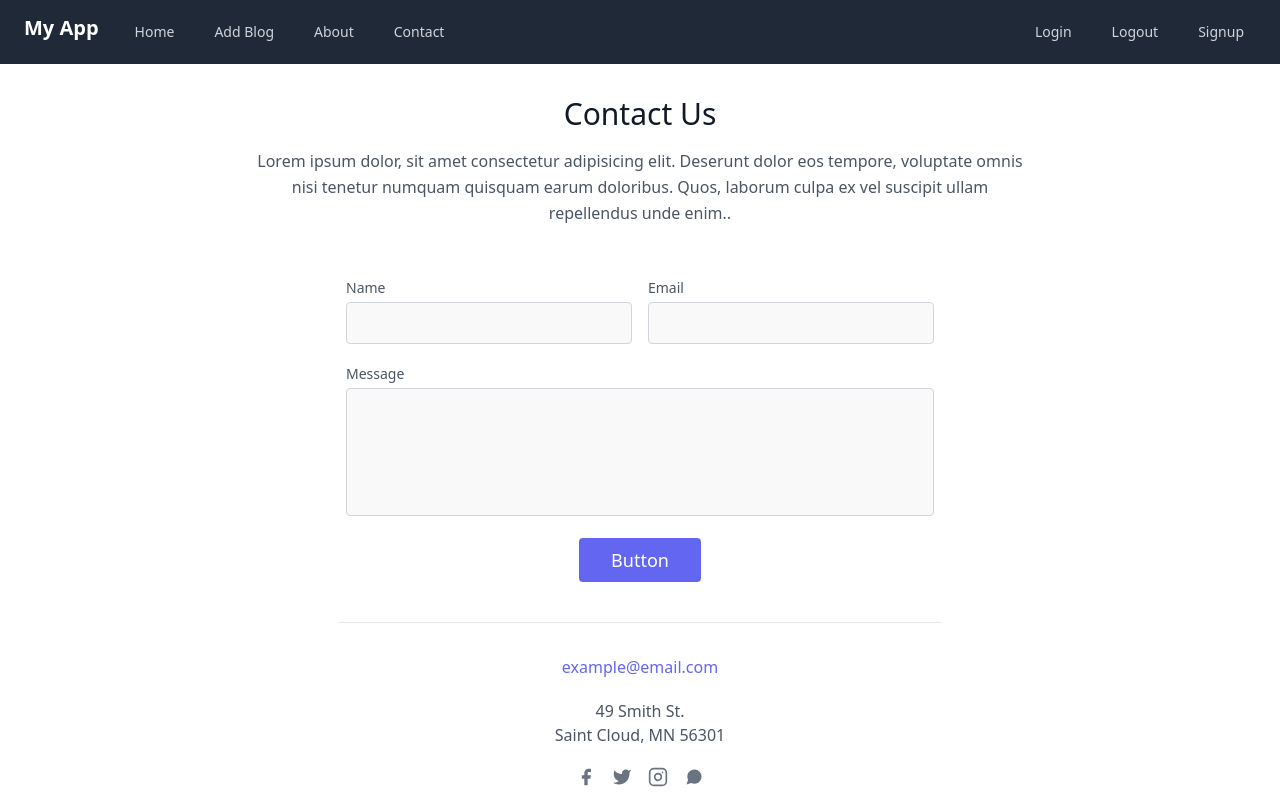
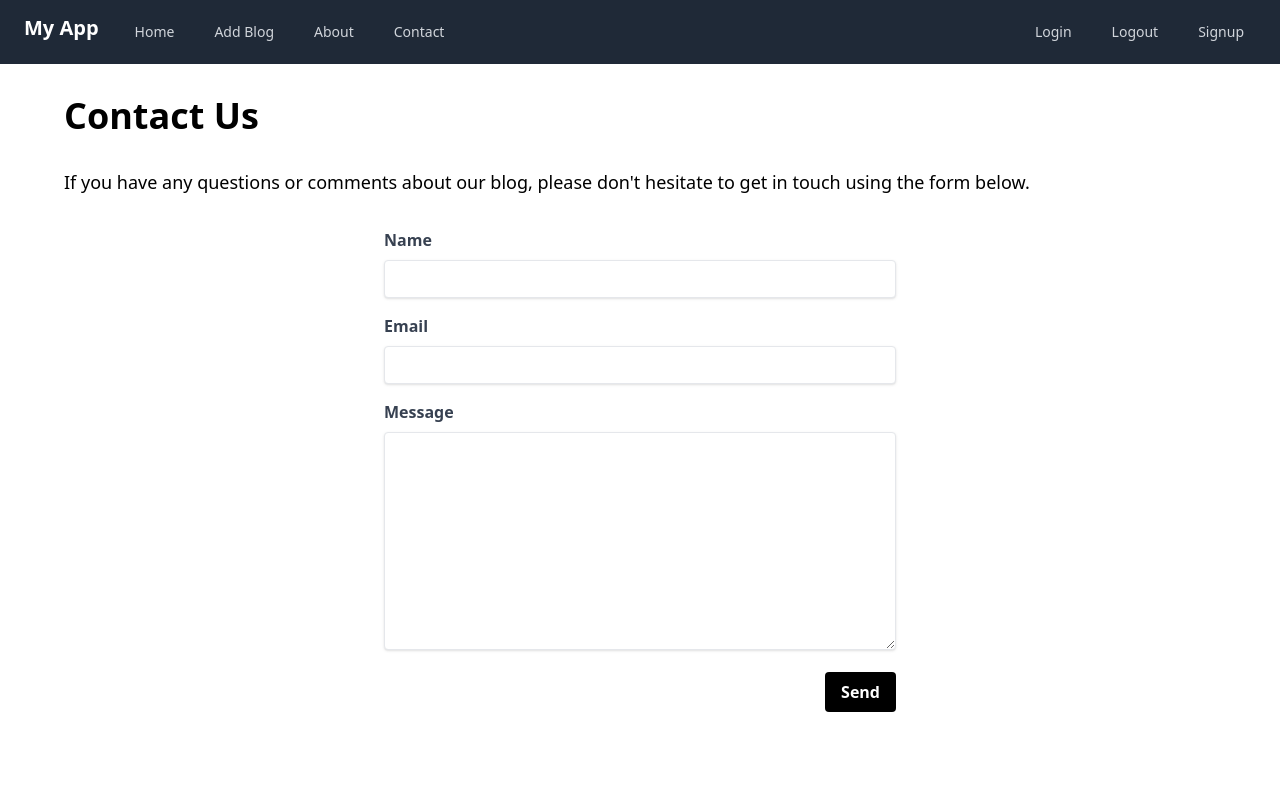
Before and after one commit to DagimAsnake/blogNextFront, a Next.js app: page /contact in a window 1280 px wide. Shown: the top 800 px of the page. Built offline with nearby package versions, Linux system fonts and the light colour scheme.

Commit message:
added about edit contact

```diff
--- /dev/null
+++ b/pages/about.js
@@ -0,0 +1,23 @@
+
+
+const About = () => {
+    return (
+        <div className="container mx-auto px-4 py-24">
+            <h1 className="text-4xl font-bold mb-8">About Us</h1>
+            <p className="text-lg mb-8">
+                We are a team of passionate writers and bloggers who love to share our thoughts and ideas with the world. Our aim is to create high-quality content that is both informative and entertaining, and that appeals to a wide range of readers.
+            </p>
+            <p className="text-lg mb-8">
+                Our blog covers a variety of topics, including technology, entertainment, lifestyle, and more. We believe in providing our readers with a diverse range of content that is both interesting and engaging.
+            </p>
+            <p className="text-lg mb-8">
+                We are always looking for new contributors to join our team. If you are interested in writing for us, please get in touch using the contact form on our website.
+            </p>
+            <p className="text-lg">
+                Thank you for visiting our site, and we hope you enjoy reading our blog!
+            </p>
+        </div>
+    );
+};
+
+export default About;
--- a/pages/contact.js
+++ b/pages/contact.js
@@ -1,70 +1,31 @@
-import React from 'react'
+const Contact = () => {
+    return (
+        <div className="container mx-auto px-4 sm:px-6 lg:px-8 py-24">
+            <h1 className="text-4xl font-bold mb-8">Contact Us</h1>
+            <p className="text-lg mb-8">
+                If you have any questions or comments about our blog, please don't hesitate to get in touch using the form below.
+            </p>
+            <form className="max-w-lg mx-auto">
+                <div className="mb-4">
+                    <label htmlFor="name" className="block text-gray-700 font-bold mb-2">Name</label>
+                    <input type="text" id="name" name="name" className="shadow appearance-none border rounded w-full py-2 px-3 text-gray-700 leading-tight focus:outline-none focus:shadow-outline" />
+                </div>
+                <div className="mb-4">
+                    <label htmlFor="email" className="block text-gray-700 font-bold mb-2">Email</label>
+                    <input type="email" id="email" name="email" className="shadow appearance-none border rounded w-full py-2 px-3 text-gray-700 leading-tight focus:outline-none focus:shadow-outline" />
+                </div>
+                <div className="mb-4">
+                    <label htmlFor="message" className="block text-gray-700 font-bold mb-2">Message</label>
+                    <textarea id="message" name="message" rows={10} className="shadow appearance-none border rounded w-full py-2 px-3 text-gray-700 leading-tight focus:outline-none focus:shadow-outline"></textarea>
+                </div>
+                <div className="flex justify-end">
+                    <button type="submit" className="bg-black hover:bg-white-700 text-white font-bold py-2 px-4 rounded focus:outline-none focus:shadow-outline">
+                        Send
+                    </button>
+                </div>
+            </form>
+        </div>
+    );
+};
 
-const contact = () => {
-    return (
-        <section class="text-gray-600 body-font relative">
-            <div class="container px-5 py-24 mx-auto">
-                <div class="flex flex-col text-center w-full mb-12">
-                    <h1 class="sm:text-3xl text-2xl font-medium title-font mb-4 text-gray-900">Contact Us</h1>
-                    <p class="lg:w-2/3 mx-auto leading-relaxed text-base">Lorem ipsum dolor, sit amet consectetur adipisicing elit. Deserunt dolor eos tempore, voluptate omnis nisi tenetur numquam quisquam earum doloribus. Quos, laborum culpa ex vel suscipit ullam repellendus unde enim..</p>
-                </div>
-                <div class="lg:w-1/2 md:w-2/3 mx-auto">
-                    <div class="flex flex-wrap -m-2">
-                        <div class="p-2 w-1/2">
-                            <div class="relative">
-                                <label for="name" class="leading-7 text-sm text-gray-600">Name</label>
-                                <input type="text" id="name" name="name" class="w-full bg-gray-100 bg-opacity-50 rounded border border-gray-300 focus:border-indigo-500 focus:bg-white focus:ring-2 focus:ring-indigo-200 text-base outline-none text-gray-700 py-1 px-3 leading-8 transition-colors duration-200 ease-in-out" />
-                            </div>
-                        </div>
-                        <div class="p-2 w-1/2">
-                            <div class="relative">
-                                <label for="email" class="leading-7 text-sm text-gray-600">Email</label>
-                                <input type="email" id="email" name="email" class="w-full bg-gray-100 bg-opacity-50 rounded border border-gray-300 focus:border-indigo-500 focus:bg-white focus:ring-2 focus:ring-indigo-200 text-base outline-none text-gray-700 py-1 px-3 leading-8 transition-colors duration-200 ease-in-out" />
-                            </div>
-                        </div>
-                        <div class="p-2 w-full">
-                            <div class="relative">
-                                <label for="message" class="leading-7 text-sm text-gray-600">Message</label>
-                                <textarea id="message" name="message" class="w-full bg-gray-100 bg-opacity-50 rounded border border-gray-300 focus:border-indigo-500 focus:bg-white focus:ring-2 focus:ring-indigo-200 h-32 text-base outline-none text-gray-700 py-1 px-3 resize-none leading-6 transition-colors duration-200 ease-in-out"></textarea>
-                            </div>
-                        </div>
-                        <div class="p-2 w-full">
-                            <button class="flex mx-auto text-white bg-indigo-500 border-0 py-2 px-8 focus:outline-none hover:bg-indigo-600 rounded text-lg">Button</button>
-                        </div>
-                        <div class="p-2 w-full pt-8 mt-8 border-t border-gray-200 text-center">
-                            <a class="text-indigo-500">example@email.com</a>
-                            <p class="leading-normal my-5">49 Smith St.
-                                <br />Saint Cloud, MN 56301
-                            </p>
-                            <span class="inline-flex">
-                                <a class="text-gray-500">
-                                    <svg fill="currentColor" stroke-linecap="round" stroke-linejoin="round" stroke-width="2" class="w-5 h-5" viewBox="0 0 24 24">
-                                        <path d="M18 2h-3a5 5 0 00-5 5v3H7v4h3v8h4v-8h3l1-4h-4V7a1 1 0 011-1h3z"></path>
-                                    </svg>
-                                </a>
-                                <a class="ml-4 text-gray-500">
-                                    <svg fill="currentColor" stroke-linecap="round" stroke-linejoin="round" stroke-width="2" class="w-5 h-5" viewBox="0 0 24 24">
-                                        <path d="M23 3a10.9 10.9 0 01-3.14 1.53 4.48 4.48 0 00-7.86 3v1A10.66 10.66 0 013 4s-4 9 5 13a11.64 11.64 0 01-7 2c9 5 20 0 20-11.5a4.5 4.5 0 00-.08-.83A7.72 7.72 0 0023 3z"></path>
-                                    </svg>
-                                </a>
-                                <a class="ml-4 text-gray-500">
-                                    <svg fill="none" stroke="currentColor" stroke-linecap="round" stroke-linejoin="round" stroke-width="2" class="w-5 h-5" viewBox="0 0 24 24">
-                                        <rect width="20" height="20" x="2" y="2" rx="5" ry="5"></rect>
-                                        <path d="M16 11.37A4 4 0 1112.63 8 4 4 0 0116 11.37zm1.5-4.87h.01"></path>
-                                    </svg>
-                                </a>
-                                <a class="ml-4 text-gray-500">
-                                    <svg fill="currentColor" stroke-linecap="round" stroke-linejoin="round" stroke-width="2" class="w-5 h-5" viewBox="0 0 24 24">
-                                        <path d="M21 11.5a8.38 8.38 0 01-.9 3.8 8.5 8.5 0 01-7.6 4.7 8.38 8.38 0 01-3.8-.9L3 21l1.9-5.7a8.38 8.38 0 01-.9-3.8 8.5 8.5 0 014.7-7.6 8.38 8.38 0 013.8-.9h.5a8.48 8.48 0 018 8v.5z"></path>
-                                    </svg>
-                                </a>
-                            </span>
-                        </div>
-                    </div>
-                </div>
-            </div>
-        </section>
-    )
-}
-
-export default contact
+export default Contact;
```
